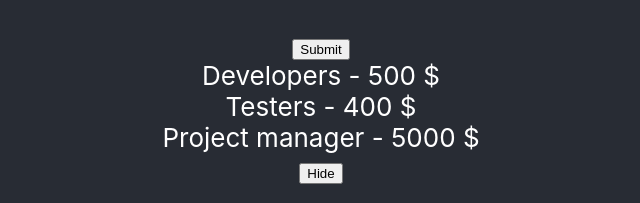
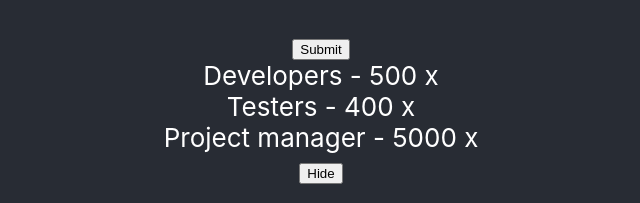
Before and after one commit to congthai99/react-basic-congthai, a React (Create React App) app: page / in a window 1280 px wide. Both pictures are taken after a click on the button "Show". Shown: the part 453-656 px from the top of the page, without its empty margins (319-959 px from the left). Built offline with nearby package versions, Linux system fonts and the light colour scheme.

Commit message:
video 15 deleting data

```diff
--- a/src/views/example/ChildComponent.js
+++ b/src/views/example/ChildComponent.js
@@ -10,6 +10,11 @@ class Childcomponent extends React.Component {
         this.setState({
             showJob: !this.state.showJob
         })
+    }
+
+    handleOnclickDelete = (job) => {
+        console.log('>>> deletejob:',job)
+        this.props.deleteAJob(job)
     }
     // re-render
     render() {
@@ -29,7 +34,8 @@ class Childcomponent extends React.Component {
                         arrJobs.map((item, index) => {
                             return (
                                 <div key={item.id}>
-                                    {item.title} - {item.salary} $
+                                    {item.title} - {item.salary}
+                                    <> </> <span onClick={()=> this.handleOnclickDelete(item)}> x </span>
                                 </div>
                             )
                         })
--- a/src/views/example/MyComponent.js
+++ b/src/views/example/MyComponent.js
@@ -13,12 +13,28 @@ class Mycomponent extends React.Component {
        ]
     }
 
+
     addNewJob = (job) => {
         console.log('check job from parent:', job)
+        // let currenJobs = this.state.arrJobs;
+        // currenJobs.push(job)
+
         this.setState({
             arrJobs: [...this.state.arrJobs, job]
+            // arrJobs: currenJobs
         })
     }
+
+    deleteAJob = (job) => {
+        let currenJobs = this.state.arrJobs
+        let newcurrenJobs = currenJobs.filter(item => item.id !== job.id)
+
+        this.setState({
+            arrJobs: newcurrenJobs
+        })
+        console.log('>>>>>>> job.id check:',job.id,newcurrenJobs)
+    }
+
 
     /**
       JSX => return block
@@ -35,6 +51,7 @@ class Mycomponent extends React.Component {
 
                 <Childcomponent
                 arrJobs={this.state.arrJobs}
+                deleteAJob={this.deleteAJob}
                 />
 
             </>
```
